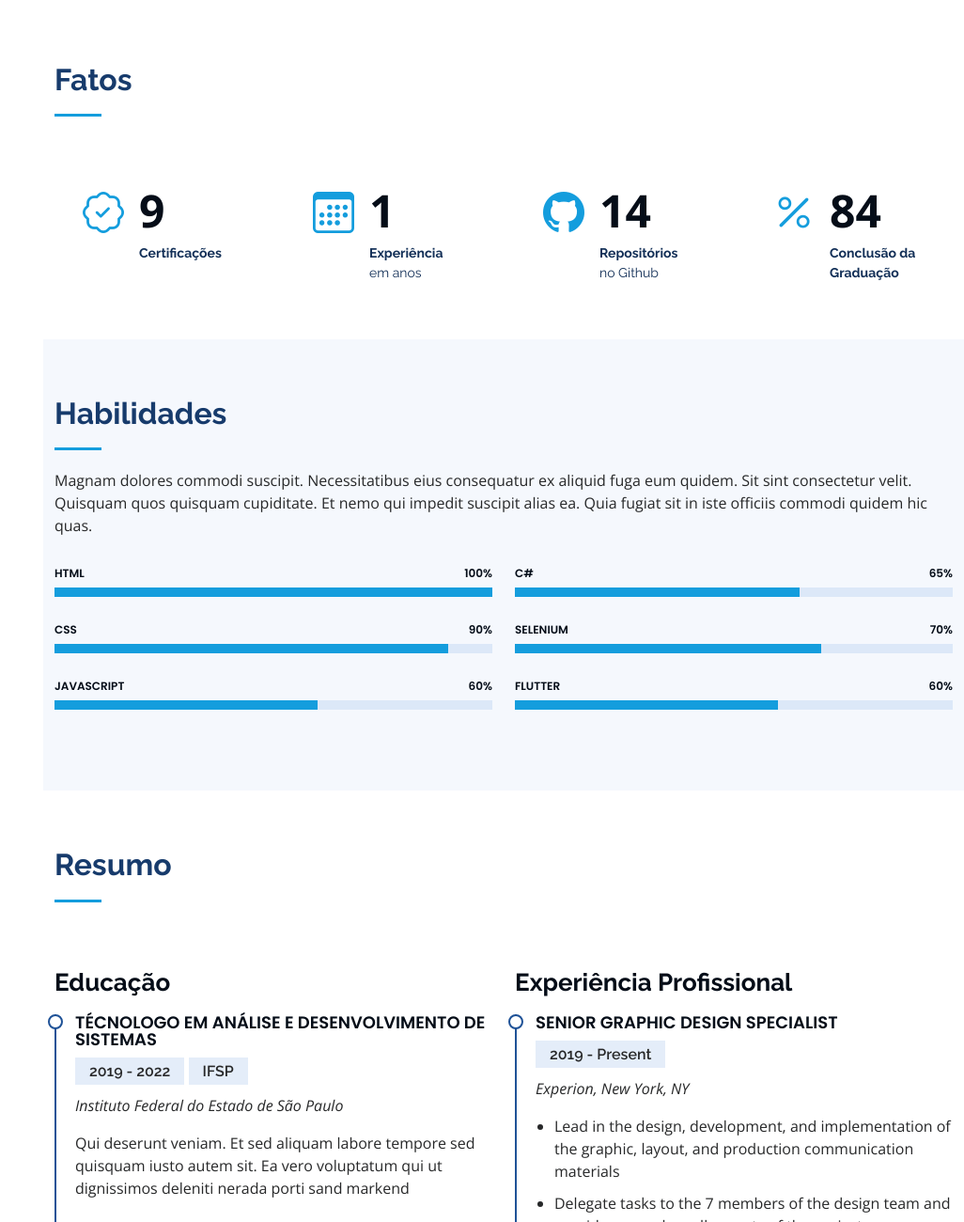
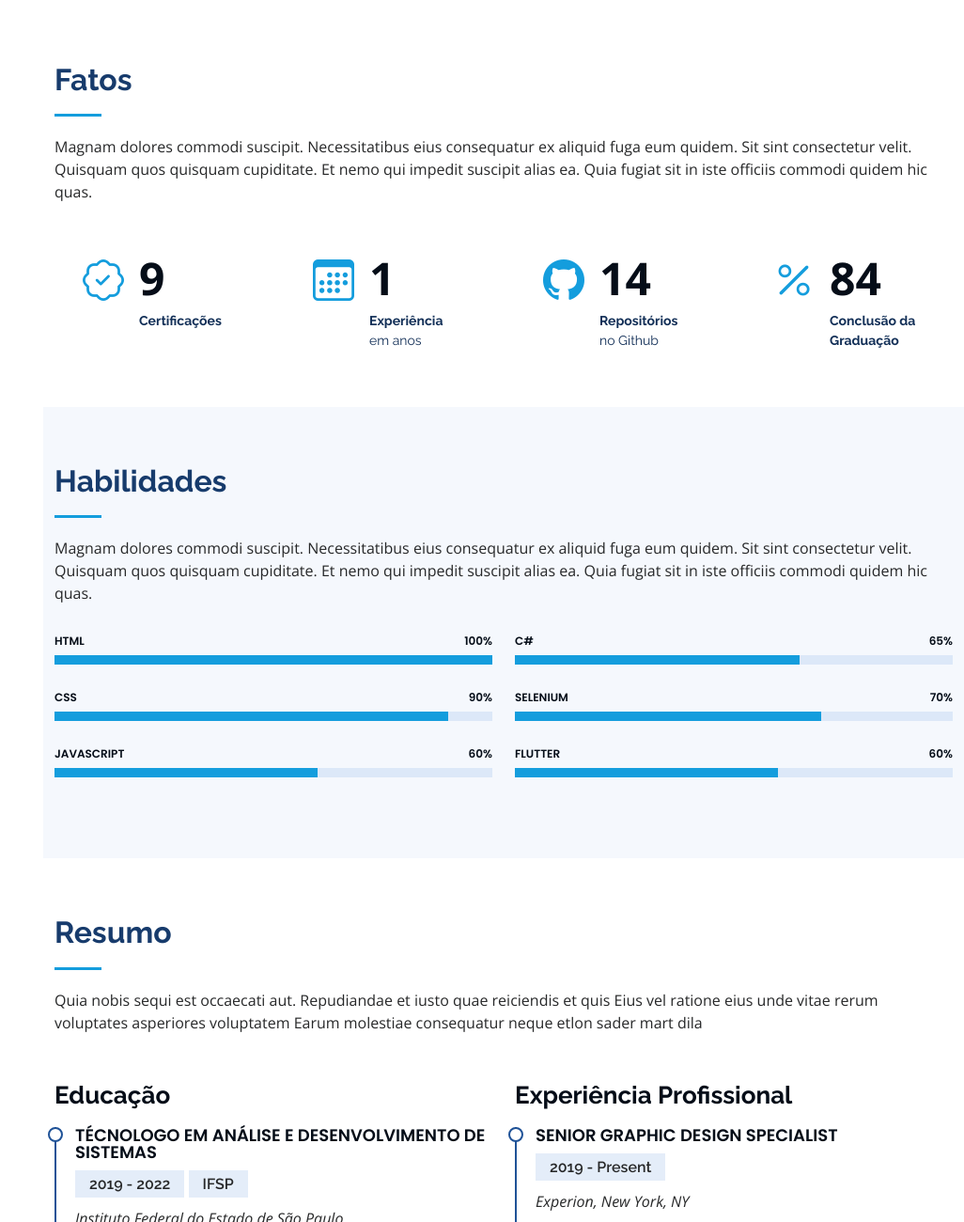
Before and after one commit to arthurqui/Portfolio, a plain HTML site: page index.html in a window 1280 px wide. Shown: the part 1442-2742 px from the top of the page at 94% size, without its empty margins (254-1280 px from the left). Drawn offline with nearby package versions, Linux system fonts and the light colour scheme.

Commit message:
acrescentada duas linhas no resumo

```diff
--- a/index.html
+++ b/index.html
@@ -96,9 +96,8 @@
               <div class="col-lg-6">
                 <ul>
                   <li><i class="bi bi-chevron-right"></i> <strong>Nascimento:</strong><span>12 de Março de 1995</span></li>
-
-                  <li><i class="bi bi-chevron-right"></i> <strong>Telefone:</strong> <span>(12) 981095421</span></li>
-                  <li><i class="bi bi-chevron-right"></i> <strong>Cidade:</strong> <span>São José dos Campos, SP</span></li>
+                  <li><i class="bi bi-chevron-right"></i> <strong>Telefone:</strong><span>(12) 981095421</span></li>
+                  <li><i class="bi bi-chevron-right"></i> <strong>Cidade:</strong><span>São José dos Campos, SP</span></li>
                 </ul>
               </div>
               <div class="col-lg-6">
@@ -128,6 +127,8 @@
 
         <div class="section-title">
           <h2>Fatos</h2>
+          <p>Magnam dolores commodi suscipit. Necessitatibus eius consequatur ex aliquid fuga eum quidem. Sit sint consectetur velit. Quisquam quos quisquam cupiditate. Et nemo qui impedit suscipit alias ea. Quia fugiat sit in iste officiis commodi quidem hic quas.</p>
+
           </div>
 
         <div class="row no-gutters">
@@ -241,6 +242,8 @@
 
         <div class="section-title">
           <h2>Resumo</h2>
+          <p>Quia nobis sequi est occaecati aut. Repudiandae et iusto quae reiciendis et quis Eius vel ratione eius unde vitae rerum voluptates asperiores voluptatem Earum molestiae consequatur neque etlon sader mart dila</p>
+
 
         </div>
 
@@ -298,8 +301,9 @@
           </div>
         </div>
 
-      </div>
-    </section><!-- End Resume Section -->
+    </div>
+    </section>
+    <!-- End Resume Section -->
 
     <!-- ======= Portfolio Section ======= -->
     <section id="portfolio" class="portfolio section-bg">
```
